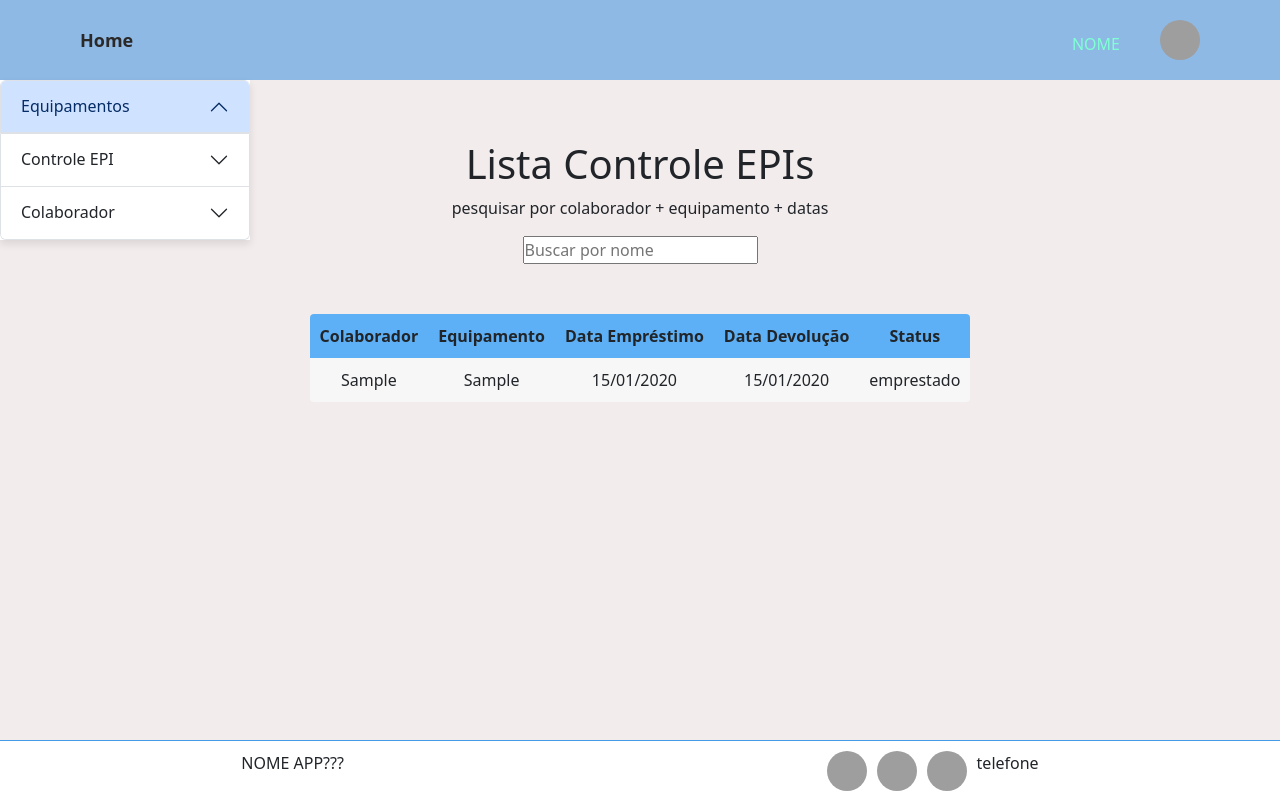
After one commit to marcelovntr/epi, a Django app: page /listagem_controle/ in a window 1280 px wide. The commit adds this page. Run offline with Django 5.2, Linux system fonts and the light colour scheme; tables that the repository leaves empty hold one stand-in row (values such as "Sample post"); grey boxes are pictures that could not be loaded.

Commit message:
últimos toques em controle antes da aula de sábado

```diff
--- /dev/null
+++ b/epi2025/epi/epi_app/static/epi_app/css/listagem_controle.css
@@ -0,0 +1,42 @@
+*{
+    padding: 0;
+    margin: 0;
+    box-sizing: border-box;
+}
+
+.container-listar-controle{
+    display: flex;
+    justify-content: center;
+    flex-direction: column;
+    max-width: 60%;
+    align-items: center;
+    margin: 80px auto;
+}
+
+.tabela-lista-controle {
+    min-width: 500px;
+    background-color: rgb(248, 247, 247);
+    border-radius: 4px;
+    border-collapse: separate;
+    border-spacing: 0;
+    overflow: hidden;
+    margin-top: 50px;
+}
+.cabecalho-lista-controle{
+    text-align: center;
+    background-color: rgb(93, 176, 245);
+
+}
+
+.corpo-lista-controle{
+    text-align: center;
+    padding: 8px;
+}
+
+.tabela-lista-controle th, .tabela-lista-controle td{
+    text-align: center;
+    padding: 10px;
+}
+.tabela-lista-controle tr:nth-child(even) {
+    background-color: #bedff1;
+}
--- a/epi2025/epi/epi_app/templates/epi_app/global/index.html
+++ b/epi2025/epi/epi_app/templates/epi_app/global/index.html
@@ -21,6 +21,7 @@
     <link rel="stylesheet" href="{% static 'epi_app/css/listagem_epi.css' %}" />
     <link rel="stylesheet" href="{% static 'epi_app/css/editar_epi.css' %}">
     <link rel="stylesheet" href="{% static 'epi_app/css/controle.css' %}">
+    <link rel="stylesheet" href="{% static 'epi_app/css/listagem_controle.css' %}">
     {% comment %} demais css{% endcomment %}
     {% block css %}{% endblock css %}
 
--- /dev/null
+++ b/epi2025/epi/epi_app/templates/epi_app/pages/listagem_controle.html
@@ -0,0 +1,40 @@
+{% extends "epi_app/global/index.html" %}
+{% load static %}
+{% block title %}Lista Edição EPIs{% endblock title %}
+{% block css %}
+    <link rel="stylesheet" href="{% static 'epi_app/css/listagem_editar.css' %}" />
+{% endblock css %}
+
+{% block content %}
+
+<main class='container-listar-controle'>
+    <h1>Lista Controle EPIs</h1>
+    <p>pesquisar por colaborador + equipamento + datas</p>
+    <input type="text" placeholder="Buscar por nome">
+    <table class="tabela-lista-controle">
+        <thead class="cabecalho-lista-controle">
+            <tr>
+                <th>Colaborador</th>
+                <th>Equipamento</th>
+                <th>Data Empréstimo</th>
+                <th>Data Devolução</th>
+                <th>Status</th>
+            </tr>
+        </thead>
+        <tbody class="corpo-lista-controle">
+            {% for meliante in controladoria %}
+                <tr>
+                    <td>{{ meliante.colaborador }}</td>
+                    <td>{{ meliante.equipamento }}</td>
+                    {% comment %} | vem do: filtro do Django Template Language (DTL). {% endcomment %}
+                    <td>{{ meliante.data_emprestimo|date:"d/m/Y" }}</td>
+                    {% comment %} internamente, o Django faz algo parecido com:
+                    data_formatada = data_emprestimo.strftime("%d/%m/%Y") {% endcomment %}
+                    <td>{{ meliante.data_devolucao|date:"d/m/Y" }}</td>
+                    <td>{{ meliante.status }}</td>
+                </tr>
+            {% endfor %}
+        </tbody>
+    </table>
+    </main>
+{% endblock content %}
--- a/epi2025/epi/epi_app/templates/epi_app/partials/accordion.html
+++ b/epi2025/epi/epi_app/templates/epi_app/partials/accordion.html
@@ -23,7 +23,7 @@
       <div id="collapseTwo" class="accordion-collapse collapse" aria-labelledby="headingTwo" data-bs-parent="#accordionExample">
         <div class="accordion-body">
             <a href="{% url 'cadastrar_controle' %}">Registrar Ação</a>
-            <a href="">Relatórios</a>
+            <a href="{% url 'listar_controle' %}">Relatórios</a>
 
         </div>
       </div>
--- a/epi2025/epi/epi_app/urls.py
+++ b/epi2025/epi/epi_app/urls.py
@@ -16,6 +16,6 @@ urlpatterns = [
     path('deletar_epi/<int:id>', views.deletar_equipamento, name='deletar_equipamento'),
 
     path('controle/', views.cadastrar_controle, name='cadastrar_controle'),
-
+    path('listagem_controle/', views.listar_controle, name='listar_controle'),
 
 ]
--- a/epi2025/epi/epi_app/views.py
+++ b/epi2025/epi/epi_app/views.py
@@ -130,3 +130,7 @@ def cadastrar_controle(request):
         messages.success(request, f'Controle: {equipamento} cadastrado com sucesso!')
         return redirect('cadastrar_controle')
     return render(request, 'epi_app/pages/controle.html', context={'controle': controle})
+
+def listar_controle(request):
+    lista_controle = Controle.objects.all()
+    return render(request, 'epi_app/pages/listagem_controle.html', context={'controladoria': lista_controle})
```
